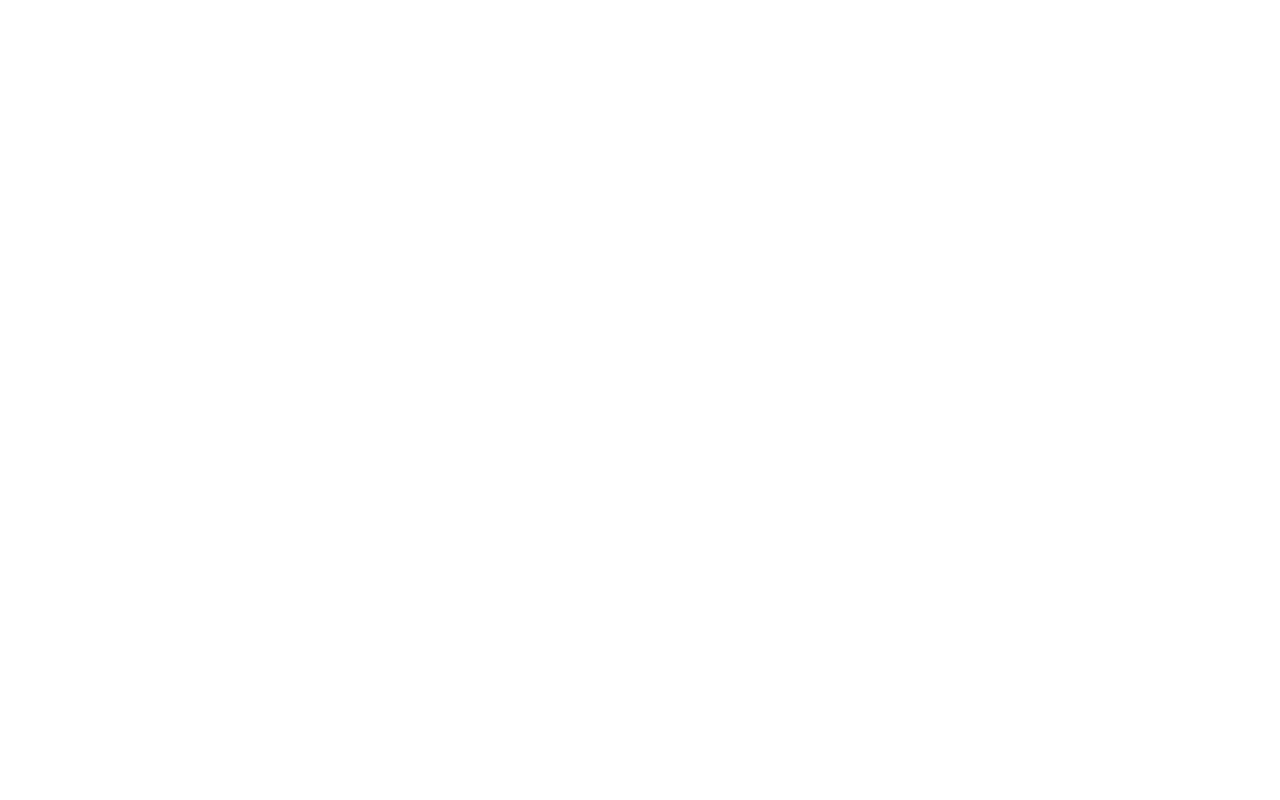
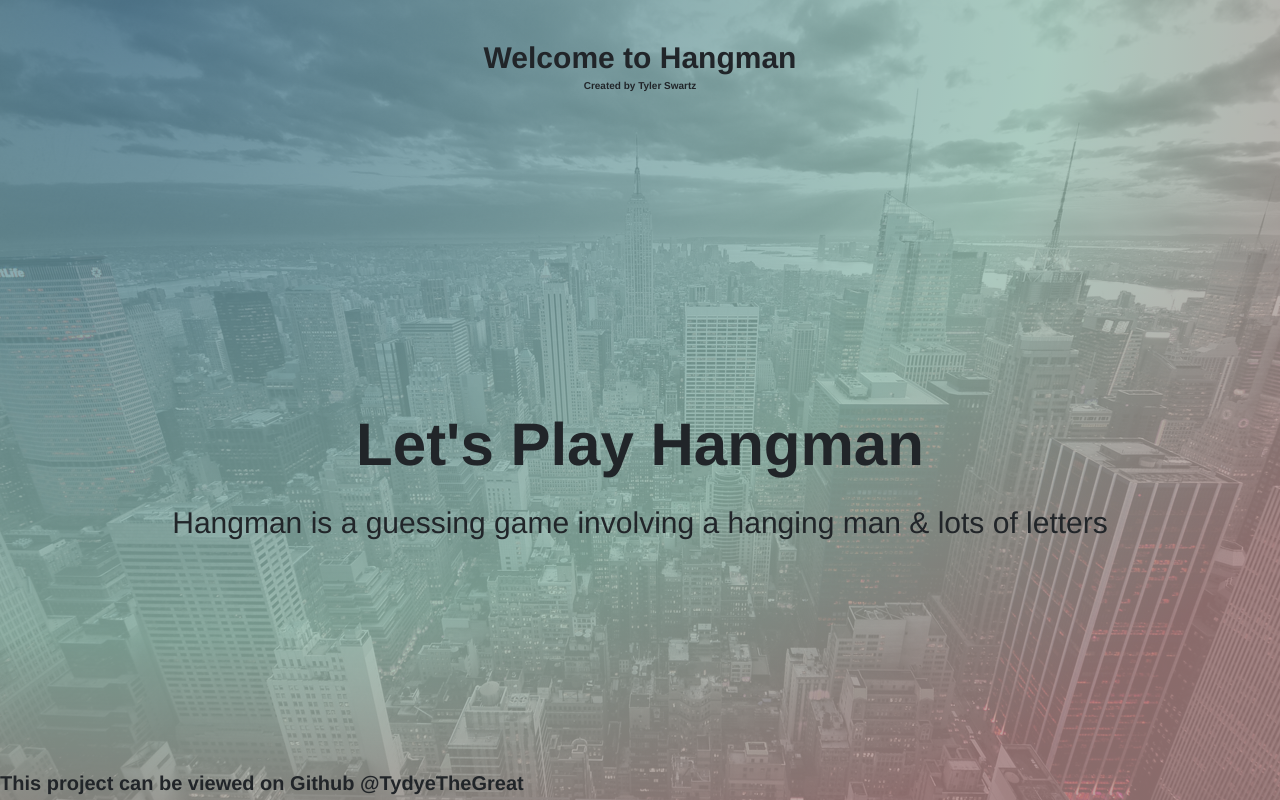
Before and after one commit to TydyeTheGreat/Hangman, a plain HTML site: page index.html in a window 1280 px wide. Drawn offline with nearby package versions, Linux system fonts and the light colour scheme; files that its build step writes are made by us from their sources.

Commit message:
ay commit

```diff
--- a/app.js
+++ b/app.js
@@ -1,3 +1,11 @@
 'use strict';
 
 // Variables
+
+
+
+// Detect if User Signed In
+
+$(document).ready(function(){
+
+});
--- a/index.html
+++ b/index.html
@@ -15,12 +15,17 @@
         <title> Hangman </title>
     </head>
 
-    <header>
-
-    </header>
-
     <body>
 
+        <div class="bg">
+            <img src="resources/city.jpg">
+        </div>
+
+    <h1>Welcome to Hangman</h1>
+    <h2>Created by Tyler Swartz</h2>
+    <p>Let's Play Hangman</p>
+    <p2>Hangman is a guessing game involving a hanging man & lots of letters</p2>
+    <center><h3>This project can be viewed on Github @TydyeTheGreat</h3></center>
 
     <!--Scripts-->
     <script src="https://www.gstatic.com/firebasejs/4.3.1/firebase-app.js"></script>
--- a/style.css
+++ b/style.css
@@ -1,5 +1,74 @@
-body {
-    background-image: url();
+img {
+    overflow-x: hidden;
     width:100%;
-    overflow-x: hidden;
+    height:100%;
+    opacity: 0.2;
+    position: relative;
 }
+
+body{
+    position: relative;
+    background-color: rgba(74, 121, 147, 0.89);
+    background-image: radial-gradient(farthest-side ellipse at 10% 0, rgba(74, 121, 500, 0.89), rgba(204, 204, 500, 0.85) 80%, rgba(185, 135, 131, 0.87) 120%);
+    background-image: -webkit-radial-gradient(10% 0, farthest-side ellipse, rgba(74, 121, 147, 0.89), rgba(160, 200, 180, 0.85) 80%, rgba(185, 135, 131, 0.87) 120%);
+    background-image: -moz-radial-gradient(10% 0, farthest-side ellipse, rgba(74, 121, 147, 0.89), rgba(500, 204, 500, 0.85) 80%, rgba(185, 135, 131, 0.87) 120%);
+}
+
+h1{
+   font-size:30px;
+   font-family:"Helvetica Neue",Helvetica,Arial,sans-serif;
+   display: block;
+   font-weight: bold;
+   position: absolute;
+   top: 40px;
+   text-align:center;
+   left: 0;
+   width: 100%;
+}
+
+h2{
+   font-size:10px;
+   font-family:"Helvetica Neue",Helvetica,Arial,sans-serif;
+   display: block;
+   font-weight: bold;
+   position: absolute;
+   top: 80px;
+   text-align:center;
+   left: 0;
+   width: 100%;
+}
+
+h3{
+    position:absolute;
+    left:0;
+    text-align:center;
+    font-size:20px;
+    display:block;
+    font-family:"Helvetica Neue",Helvetica,Arial,sans-serif;
+    font-weight:bold;
+    bottom:0;
+}
+
+p{
+   font-size:60px;
+   font-family:"Helvetica Neue",Helvetica,Arial,sans-serif;
+   display: block;
+   font-weight: bold;
+   position: absolute;
+   top: 400px;
+   text-align:center;
+   left: 0;
+   width: 100%;
+}
+
+p2{
+   font-size:30px;
+   font-family:"Helvetica Neue",Helvetica,Arial,sans-serif;
+   display: block;
+   font-weight: lighter;
+   position: absolute;
+   top: 500px;
+   text-align:center;
+   left: 0;
+   width: 100%;
+}
```
